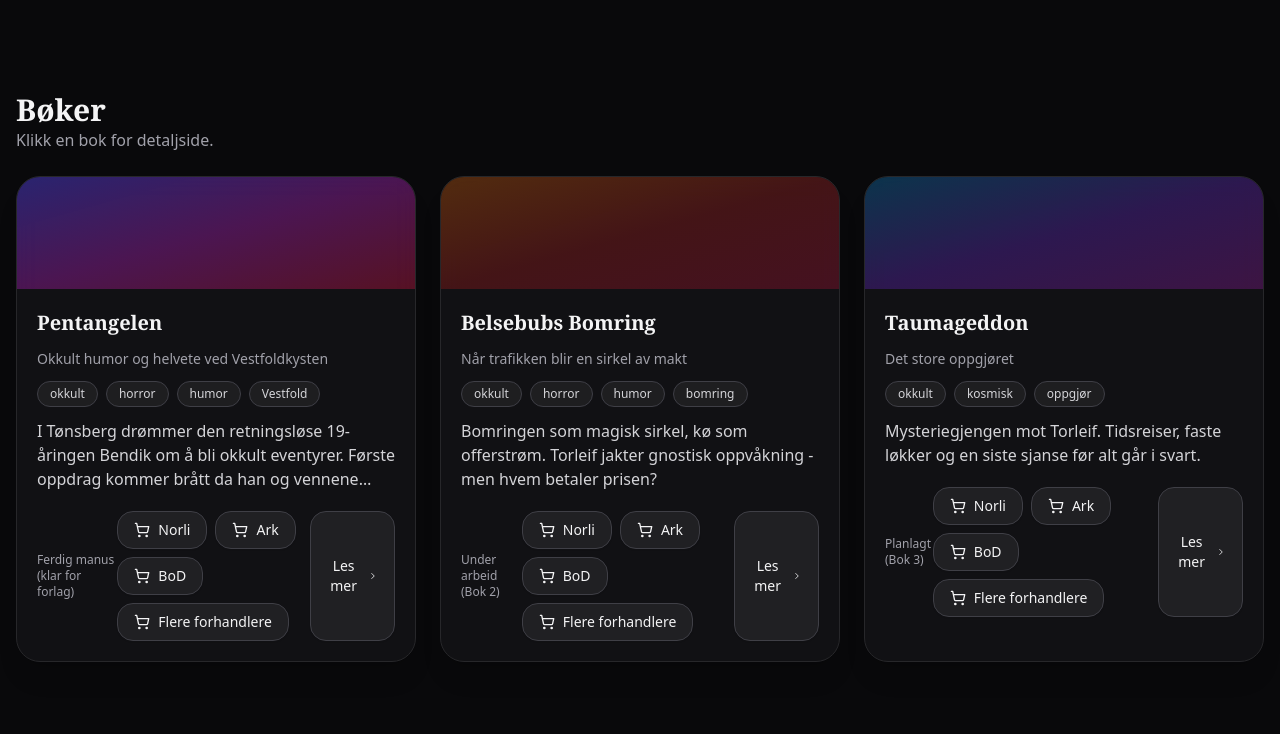
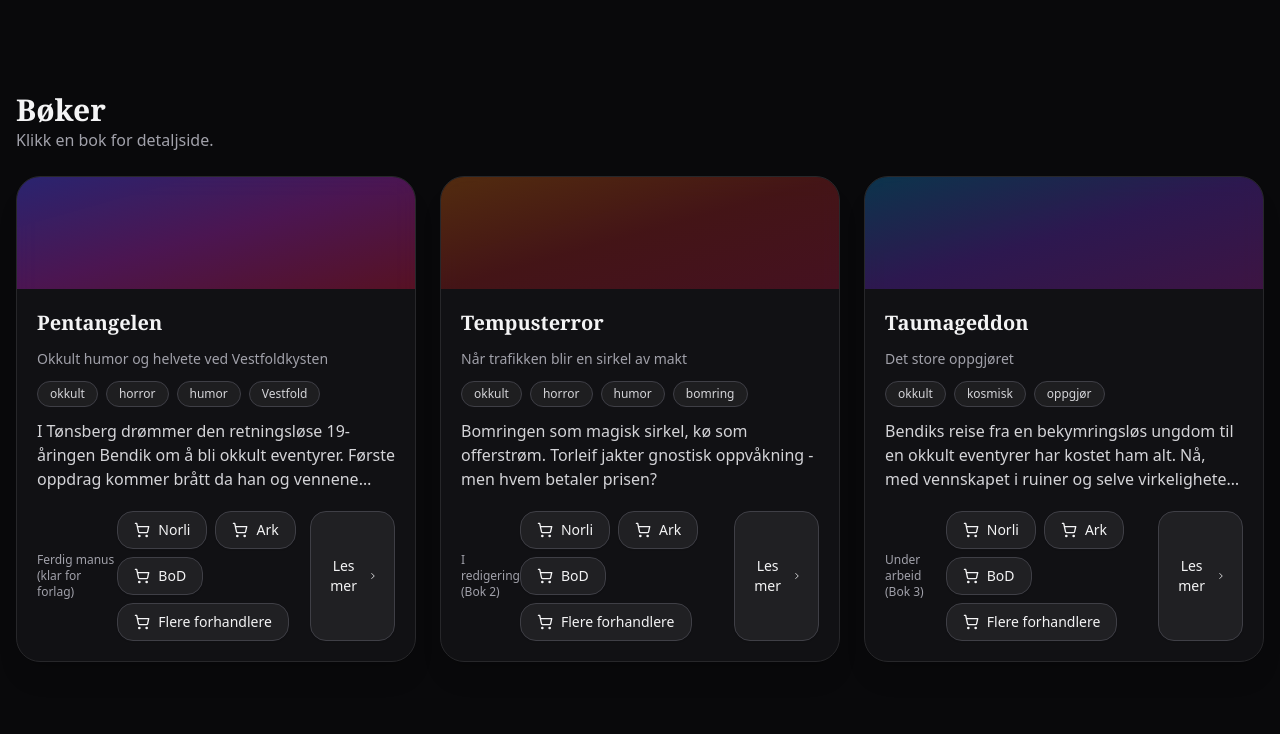
Before and after one commit to TorbenHR/pentangelen-site, a React (Vite) app: page / in a window 1280 px wide. Shown: the part 533-1267 px from the top of the page. Built offline with nearby package versions, Linux system fonts and the light colour scheme.

Commit message:
Manual edits to App.jsx

```diff
--- a/src/App.jsx
+++ b/src/App.jsx
@@ -233,16 +233,16 @@ const BOOKS = [
     author: "Torben Halvorsen Rygg",
   },
   {
-    id: "belsebubs-bomring",
-    title: "Belsebubs Bomring",
+    id: "tempusterror",
+    title: "Tempusterror",
     subtitle: "Når trafikken blir en sirkel av makt",
-    status: "Under arbeid (Bok 2)",
+    status: "I redigering (Bok 2)",
     tags: ["okkult", "horror", "humor", "bomring"],
     gradient: "from-amber-700/40 via-red-700/30 to-rose-700/30",
     blurb:
       "Bomringen som magisk sirkel, kø som offerstrøm. Torleif jakter gnostisk oppvåkning - men hvem betaler prisen?",
     details: [
-      { icon: MapPin, label: "Sted", value: "Tønsberg / Omegn" },
+      { icon: MapPin, label: "Sted", value: "Tønsbergs hovedpulsåre" },
       { icon: Timer, label: "Motiv", value: "Kø-ritualer & skjulte kostnader" },
       { icon: Wand2, label: "Tema", value: "En eldgammel pakt, et knust hjerte, og en sorg som er mektigere enn noen demon." },
     ],
@@ -252,15 +252,15 @@ const BOOKS = [
     id: "taumageddon",
     title: "Taumageddon",
     subtitle: "Det store oppgjøret",
-    status: "Planlagt (Bok 3)",
+    status: "Under arbeid (Bok 3)",
     tags: ["okkult", "kosmisk", "oppgjør"],
     gradient: "from-sky-700/40 via-violet-700/30 to-fuchsia-700/30",
     blurb:
-      "Mysteriegjengen mot Torleif. Tidsreiser, faste løkker og en siste sjanse før alt går i svart.",
+      "Bendiks reise fra en bekymringsløs ungdom til en okkult eventyrer har kostet ham alt. Nå, med vennskapet i ruiner og selve virkeligheten i ferd med å kollapse, står han overfor sitt siste valg. Han må samle restene av teamet sitt for en siste, desperat kamp, ikke bare mot monstre fra en annen dimensjon, men mot selve ideen om skjebne. Det blir en siste konfrontasjon der den største seieren ikke er å redde verden, men å redde sjelen til en venn.",
     details: [
-      { icon: MapPin, label: "Sted", value: "Vestfold (flere lokasjoner)" },
+      { icon: MapPin, label: "Sted", value: "Vestfold og Jerusalem" },
       { icon: Ghost, label: "Trussel", value: "Astaroth i randsonen" },
-      { icon: Shield, label: "Tema", value: "Skjebne vs. valg" },
+      { icon: Shield, label: "Tema", value: "Skjebne vs. fri vilje" },
     ],
     author: "Torben Halvorsen Rygg",
   },
@@ -873,8 +873,14 @@ export default function PentangelenSiteMock() {
       {route === PAGES.AUTHOR && (
         <div className="mx-auto max-w-5xl px-4 py-10">
           <Card className="p-6">
-            <h2 className="text-xl font-serif font-semibold text-zinc-100">Forfatterside kommer</h2>
-            <p className="text-zinc-400">Jeg pendler mellom kontorlys og skygger. På dagtid er jeg statsansatt småbarnsfar; på kvelden går jeg Tønsberg rundt og leter etter sprekker. I Pentangelen åpner bomringen seg. Belsebubs Bomring skrur til ritualene og lar teknologien hviske. Taumageddon lar gjengen møte konsekvensene. Jeg skriver økonomisk, dialog først, atmosfære tett, og lar humoren skurre som en radio i et kjellerrom. Målet mitt er at det overnaturlige skal føles som en liten, plausibel forskyvning av hverdagen.</p>
+            <h2 className="text-xl font-serif font-semibold text-zinc-100">Torben Halvorsen Rygg</h2>
+            <p className="text-zinc-400">Hva skjer når en fyr med et bein solid plantet i NAVs byråkratiske kalde maskineri og det andre vilt sparkende i et multivers av gnostiske tekster, dårlig teologi og Life of Brian bestemmer seg for å skrive en bok?
+              Vel, du får noe sånt som dette. <br />
+              &nbsp;&nbsp;&nbsp;Jeg heter Torben, bor i utkanten av Tønsberg, og har tilbrakt en foruroligende stor del av livet mitt med å se det absurde utfolde seg i statlige korridorer. Det er en opplevelse som lærer deg én ting: virkeligheten er ofte rarere, dummere og mer uforutsigbar enn noen fiksjon du kan finne på.
+              Så jeg bestemte meg for å ta den utfordringen.<br />
+              &nbsp;&nbsp;&nbsp;&nbsp; Bøkene mine er et resultat av den innsikten. De er en slags kjærlig, men kaotisk, frontkollisjon mellom det jeg synes er genuint fascinerende – kosmisk horror, eldgamle myter, tidsparadokser – og det som er genuint tønsbergensisk: debatter om hvorvidt agurkmiks er en forbrytelse mot menneskeheten, mysteriet med bomringer, og den dypt rotfestede troen på byens helter kan redde verden.
+              Forvent raske dialoger, mysterier som er smartere enn de kanskje burde være, og en konstant påminnelse om at selv når himmelen revner og glemte guder kommer gjennom illusjonen, er det sannsynligvis noen i nærheten som er mer opptatt av om lompe egentlig er bedre enn pølsebrød.
+              Det er i hvert fall noe av det jeg prøver på. Håper du elsker det.</p>
           </Card>
         </div>
       )}
```
